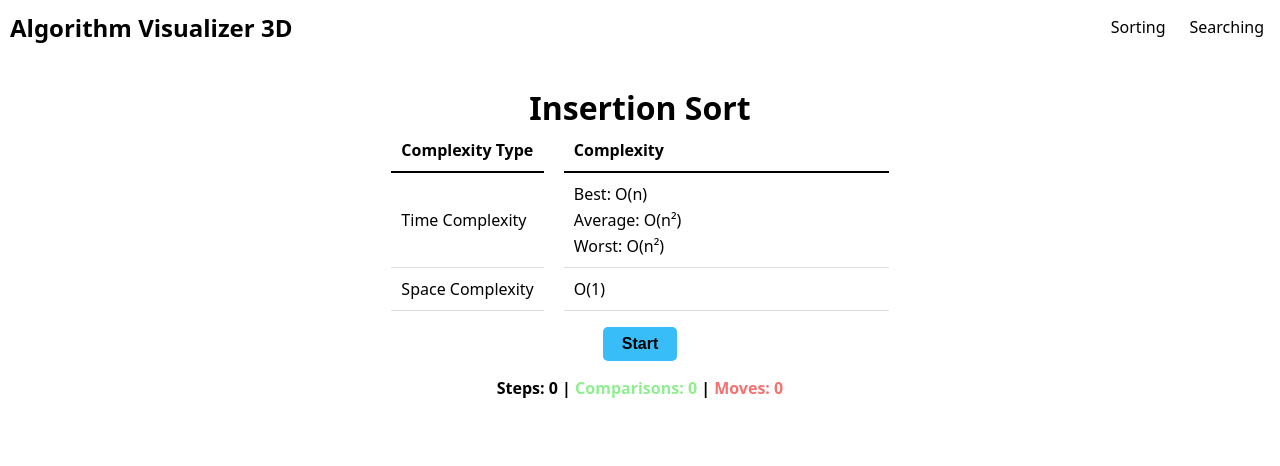
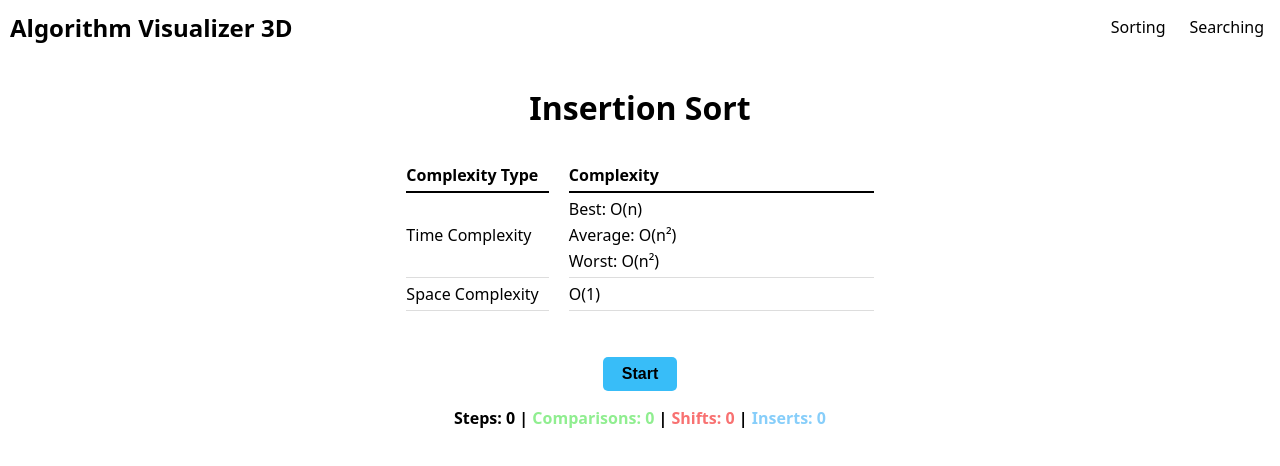
Before and after one commit to shin-noda/algorithm-visualizer-3d, a React (Vite) app: page /algorithm-visualizer-3d/insertion-sort in a window 1280 px wide. Shown: the top 466 px of the page. Built offline with nearby package versions, Linux system fonts and the light colour scheme; no server answers.

Commit message:
Modified code for Insertion Sort. Also added the steps board.

```diff
--- a/src/components/complexityTable/ComplexityTable.css
+++ b/src/components/complexityTable/ComplexityTable.css
@@ -1,5 +1,7 @@
 .complexity-table {
   display: grid;
+  margin-top: 30px;
+  margin-bottom: 30px;
   grid-template-columns: 1fr 2fr;
   font-family: system-ui, sans-serif;
   font-size: 1rem;
--- a/src/components/footer/Footer.css
+++ b/src/components/footer/Footer.css
@@ -1,9 +1,7 @@
 .footer {
-	position: relative;
 	background-color: #fff;
 	color: #000;
 	text-align: center;
 	padding: 1rem;
-	margin-top: auto;
 	font-size: 0.875rem;
 }
--- a/src/components/insertionMiddleBar/InsertionMiddleBar.css
+++ b/src/components/insertionMiddleBar/InsertionMiddleBar.css
@@ -31,6 +31,10 @@
   color: #90ee90; /* light green */
 }
 
-.middle-bar-text .swaps {
+.middle-bar-text .shifts {
   color: #f87171; /* light red */
 }
+
+.middle-bar-text .inserts {
+  color: #87cefa; /* light sky blue */
+}
--- a/src/components/insertionMiddleBar/InsertionMiddleBar.tsx
+++ b/src/components/insertionMiddleBar/InsertionMiddleBar.tsx
@@ -5,7 +5,8 @@ interface InsertionMiddleBarProps {
   onClick: () => void;
   steps: number;
   comparisons: number;
-  moves: number; // instead of swaps
+  shifts: number;
+  inserts: number;
   isSorting: boolean;
   isFinished: boolean;
 }
@@ -14,7 +15,8 @@ const InsertionMiddleBar = ({
   onClick,
   steps,
   comparisons,
-  moves,
+  shifts,
+  inserts,
   isSorting,
   isFinished,
 }: InsertionMiddleBarProps) => {
@@ -40,7 +42,8 @@ const InsertionMiddleBar = ({
       <span className="middle-bar-text">
         Steps: {steps} |{" "}
         <span className="comparisons">Comparisons: {comparisons}</span> |{" "}
-        <span className="swaps">Moves: {moves}</span>
+        <span className="shifts">Shifts: {shifts}</span> |{" "}
+        <span className="inserts">Inserts: {inserts}</span>
       </span>
     </div>
   );
--- a/src/components/stepsBoard/StepsBoard.css
+++ b/src/components/stepsBoard/StepsBoard.css
@@ -1,17 +1,21 @@
 .steps-board {
   width: 100%;
-  max-height: 300px;
+  max-width: 800px;
+  height: 350px;
+  min-height: 350px;
+  max-height: 350px;
   overflow-y: auto;
   background: #f0f0f0;
   padding: 10px;
   border-radius: 8px;
   font-family: monospace;
   flex-shrink: 0; /* prevent shrinking */
-  margin-top: 1rem;
+  margin-top: 4rem;
 }
 
-.steps-board h3 {
-    margin-top: 0;
+.board-header {
+    margin-top: 15px;
+    margin-bottom: 15px;
 }
 
 /* grid layout for steps table */
--- a/src/components/stepsBoard/StepsBoard.tsx
+++ b/src/components/stepsBoard/StepsBoard.tsx
@@ -2,7 +2,7 @@
 import "./StepsBoard.css";
 
 type Step = {
-  type: "comparison" | "swap";
+  type: "comparison" | "shift" | "insert"; // Corrected types
   indices: number[];
   array: number[]; // <-- store current array state in each step
 };
@@ -12,9 +12,22 @@ interface StepsBoardProps {
 }
 
 const StepsBoard = ({ steps }: StepsBoardProps) => {
+  const getProcedureName = (type: Step['type']) => {
+    switch (type) {
+      case "comparison":
+        return "Compare";
+      case "shift":
+        return "Shift";
+      case "insert":
+        return "Insert";
+      default:
+        return "Unknown";
+    }
+  };
+
   return (
     <div className="steps-board">
-      <h3>Steps History</h3>
+      <h2 className="board-header">Steps History</h2>
 
       <div className="steps-grid">
         <div className="row header">
@@ -27,7 +40,7 @@ const StepsBoard = ({ steps }: StepsBoardProps) => {
         {steps.map((step, idx) => (
           <div className="row" key={idx}>
             <div className="cell">{idx + 1}</div>
-            <div className="cell">{step.type === "comparison" ? "Compare" : "Swap"}</div>
+            <div className="cell">{getProcedureName(step.type)}</div>
             <div className="cell">[{step.indices.join(", ")}]</div>
             <div className="cell">[{step.array.join(", ")}]</div>
           </div>
--- a/src/pages/bubbleSort/BubbleSort.css
+++ b/src/pages/bubbleSort/BubbleSort.css
@@ -1,21 +1,10 @@
-.bubble-sort-page {
-  width: 100vw;
-  height: 100vh;
-  padding: 2rem;
-  box-sizing: border-box;
-  display: flex;
-  flex-direction: column;
-  align-items: center;
-}
-
-.bubble-sort-page h1 {
-  margin: 0 0 1rem 0;
+h1 {
   color: #000;
 }
 
 .bubble-sort-canvas {
   width: 100%;
-  height: 300px;
+  height: 350px;
 }
 
 .bubble-bar {
--- a/src/pages/bubbleSort/BubbleSort.tsx
+++ b/src/pages/bubbleSort/BubbleSort.tsx
@@ -7,6 +7,7 @@ import MiddleBar from "../../components/middleBar/MiddleBar";
 import ComplexityTable from "../../components/complexityTable/ComplexityTable";
 import SortingScene from "../../scenes/sortingScene/SortingScene";
 import Arrow from "../../components/arrow/Arrow";
+import StepsBoard from "../../components/stepsBoard/StepsBoard";
 
 // css
 import "./BubbleSort.css";
@@ -36,7 +37,7 @@ const BubbleSort = () => {
 
   const [comparing, setComparing] = useState<number[]>([]);
   const [swapping, setSwapping] = useState<number[]>([]);
-  const [, setStepHistory] = useState<Step[]>([]);
+  const [stepHistory, setStepHistory] = useState<Step[]>([]);
 
   const startOrRestart = () => {
     if (!isSorting && i === 0 && j === 0) {
@@ -109,7 +110,7 @@ const BubbleSort = () => {
   }, [isSorting, arr, i, j]);
 
   return (
-    <div className="bubble-sort-page">
+    <div className="main">
       <h1>Bubble Sort</h1>
 
       <ComplexityTable
@@ -145,6 +146,9 @@ const BubbleSort = () => {
           ))}
         </Canvas>
       </div>
+
+      {/* Steps board */}
+      <StepsBoard steps={stepHistory} />
     </div>
   );
 };
--- a/src/pages/insertionSort/InsertionSort.css
+++ b/src/pages/insertionSort/InsertionSort.css
@@ -1,14 +1,4 @@
-.insertion-sort-page {
-  width: 100vw;
-  height: 100vh;
-  padding: 2rem;
-  box-sizing: border-box;
-  display: flex;
-  flex-direction: column;
-  align-items: center;
-}
-
 .insertion-sort-canvas {
   width: 100%;
-  height: 300px;
+  height: 350px;
 }
--- a/src/pages/insertionSort/InsertionSort.tsx
+++ b/src/pages/insertionSort/InsertionSort.tsx
@@ -1,4 +1,3 @@
-// src/pages/insertionSort/InsertionSort.tsx
 import { useState, useEffect } from "react";
 import { Canvas } from "@react-three/fiber";
 
@@ -7,6 +6,7 @@ import ComplexityTable from "../../components/complexityTable/ComplexityTable";
 import SortingScene from "../../scenes/sortingScene/SortingScene";
 import InsertionMiddleBar from "../../components/insertionMiddleBar/InsertionMiddleBar";
 import Arrow from "../../components/arrow/Arrow";
+import StepsBoard from "../../components/stepsBoard/StepsBoard";
 
 // css
 import "./InsertionSort.css";
@@ -27,10 +27,19 @@ const InsertionSort = () => {
   const [key, setKey] = useState<number | null>(null);
   const [isSorting, setIsSorting] = useState(false);
   const [comparisons, setComparisons] = useState(0);
-  const [moves, setMoves] = useState(0);
+  // --- CHANGES START HERE ---
+  // Replace single 'moves' state with separate 'shifts' and 'inserts' states
+  const [shifts, setShifts] = useState(0);
+  const [inserts, setInserts] = useState(0);
+  // --- CHANGES END HERE ---
 
   const [comparing, setComparing] = useState<number | null>(null);
-  const [swapping, setSwapping] = useState<number[]>([]);
+  const [shifting, setShifting] = useState<number[]>([]);
+
+  // Steps history for StepsBoard
+  const [stepsHistory, setStepsHistory] = useState<
+    { type: "comparison" | "shift" | "insert"; indices: number[]; array: number[] }[]
+  >([]);
 
   const startOrRestart = () => {
     if (!isSorting && i === 1 && j === 1) {
@@ -41,66 +50,114 @@ const InsertionSort = () => {
       setJ(1);
       setKey(null);
       setComparisons(0);
-      setMoves(0);
+      // --- CHANGES START HERE ---
+      // Reset new states on restart
+      setShifts(0);
+      setInserts(0);
+      // --- CHANGES END HERE ---
       setComparing(null);
-      setSwapping([]);
+      setShifting([]);
+      setStepsHistory([]);
     }
   };
 
-  const steps = comparisons + moves;
+  // --- CHANGES START HERE ---
+  // Calculate total steps from all three operations
+  const steps = comparisons + shifts + inserts;
+  // --- CHANGES END HERE ---
   const isFinished = !isSorting && i >= arr.length;
 
   useEffect(() => {
-    if (!isSorting) return;
-    if (i >= arr.length) {
+    if (!isSorting || i >= arr.length) {
       setIsSorting(false);
       setComparing(null);
-      setSwapping([]);
+      setShifting([]);
       return;
     }
 
-    const interval = setInterval(() => {
-      const newArr = [...arr];
+    const sortStep = () => {
+      const currentArr = [...arr];
 
       if (key === null) {
-        // Pick the next key
-        setKey(newArr[i]);
+        // Step 1: Pick the next key to insert
+        setKey(currentArr[i]);
         setJ(i - 1);
         setComparing(i);
-      } else if (j >= 0 && newArr[j] > key) {
-        // Shift elements to the right
-        newArr[j + 1] = newArr[j];
-        setArr(newArr);
-        setSwapping([j, j + 1]);
-        setMoves((prev) => prev + 1);
-        setComparisons((prev) => prev + 1); // This is the correct place to count a comparison
+        return;
+      }
+
+      if (j >= 0) {
+        // Step 2: Perform a comparison
+        setComparisons((prev) => prev + 1);
         setComparing(j);
 
-        // Clear swapping highlight after 300ms
-        setTimeout(() => setSwapping([]), 300);
+        // Record the comparison step
+        setStepsHistory((prev) => [
+          ...prev,
+          { type: "comparison", indices: [j, j + 1], array: [...currentArr] },
+        ]);
 
-        // Decrement j only if shift happened
-        setJ((prev) => prev - 1);
+        if (currentArr[j] > key) {
+          // Step 3: Shift the element
+          currentArr[j + 1] = currentArr[j];
+          setArr(currentArr);
+          setShifting([j, j + 1]);
+          // --- CHANGES START HERE ---
+          // Increment the shifts counter
+          setShifts((prev) => prev + 1);
+          // --- CHANGES END HERE ---
+
+          // Record the shift step
+          setStepsHistory((prev) => [
+            ...prev,
+            { type: "shift", indices: [j, j + 1], array: [...currentArr] },
+          ]);
+
+          setJ((prev) => prev - 1);
+        } else {
+          // Step 4: Insert the key and move to the next unsorted element
+          currentArr[j + 1] = key;
+          setArr(currentArr);
+          setKey(null);
+          setI((prev) => prev + 1);
+          setComparing(null);
+          // --- CHANGES START HERE ---
+          // Increment the inserts counter
+          setInserts((prev) => prev + 1);
+          // --- CHANGES END HERE ---
+
+          // Record the insertion step
+          setStepsHistory((prev) => [
+            ...prev,
+            { type: "insert", indices: [j + 1], array: [...currentArr] },
+          ]);
+        }
       } else {
-        // Insert the key in the correct position and count the final comparison
-        newArr[j + 1] = key!;
-        setArr(newArr);
+        // Step 5: Insert the key at the beginning (index 0)
+        currentArr[0] = key;
+        setArr(currentArr);
         setKey(null);
         setI((prev) => prev + 1);
         setComparing(null);
-        // This is the additional comparison for when the element is not greater than the key or the start of the array is reached.
-        // It should only be counted if j was not already -1.
-        if (j >= 0) {
-           setComparisons((prev) => prev + 1);
-        }
+        // --- CHANGES START HERE ---
+        // Increment the inserts counter
+        setInserts((prev) => prev + 1);
+        // --- CHANGES END HERE ---
+
+        // Record the insertion step
+        setStepsHistory((prev) => [
+          ...prev,
+          { type: "insert", indices: [0], array: [...currentArr] },
+        ]);
       }
-    }, 300);
+    };
 
-    return () => clearInterval(interval);
+    const timer = setTimeout(sortStep, 300);
+    return () => clearTimeout(timer);
   }, [isSorting, arr, i, j, key]);
 
   return (
-    <div className="insertion-sort-page">
+    <div className="main">
       <h1>Insertion Sort</h1>
 
       <ComplexityTable
@@ -112,7 +169,11 @@ const InsertionSort = () => {
         onClick={startOrRestart}
         steps={steps}
         comparisons={comparisons}
-        moves={moves}
+        // --- CHANGES START HERE ---
+        // Pass the new shifts and inserts props
+        shifts={shifts}
+        inserts={inserts}
+        // --- CHANGES END HERE ---
         isSorting={isSorting}
         isFinished={isFinished}
       />
@@ -125,15 +186,20 @@ const InsertionSort = () => {
           {/* Bars */}
           <SortingScene
             arr={arr}
-            swapping={swapping}
+            swapping={shifting} // Renamed for clarity, passing shifting state
             maxBarHeight={5}
             barWidth={0.8}
           />
 
           {/* Current comparison arrow */}
-          {comparing !== null && <Arrow index={comparing} arr={arr} color="lightgreen" />}
+          {comparing !== null && (
+            <Arrow index={comparing} arr={arr} color="lightgreen" />
+          )}
         </Canvas>
       </div>
+
+      {/* StepsBoard below canvas */}
+      <StepsBoard steps={stepsHistory} />
     </div>
   );
 };
--- a/src/pages/selectionSort/SelectionSort.css
+++ b/src/pages/selectionSort/SelectionSort.css
@@ -1,14 +1,4 @@
-.selection-sort-page {
-  width: 100vw;
-  height: 100vh;
-  padding: 2rem;
-  box-sizing: border-box;
-  display: flex;
-  flex-direction: column;
-  align-items: center;
-}
-
 .selection-sort-canvas {
   width: 100%;
-  height: 300px;
+  height: 350px;
 }
--- a/src/pages/selectionSort/SelectionSort.tsx
+++ b/src/pages/selectionSort/SelectionSort.tsx
@@ -7,6 +7,7 @@ import MiddleBar from "../../components/middleBar/MiddleBar";
 import ComplexityTable from "../../components/complexityTable/ComplexityTable";
 import SortingScene from "../../scenes/sortingScene/SortingScene";
 import Arrow from "../../components/arrow/Arrow";
+import StepsBoard from "../../components/stepsBoard/StepsBoard";
 
 // css
 import "./SelectionSort.css";
@@ -18,6 +19,12 @@ const MAX_VALUE = 100;
 // Generate random array
 const generateArray = (size: number, maxVal: number) =>
   Array.from({ length: size }, () => Math.floor(Math.random() * maxVal) + 1);
+
+type Step = {
+  type: "comparison" | "swap";
+  indices: number[];
+  array: number[];
+};
 
 const SelectionSort = () => {
   const [array] = useState(() => generateArray(ARRAY_SIZE, MAX_VALUE));
@@ -32,6 +39,7 @@ const SelectionSort = () => {
   const [comparing, setComparing] = useState<number | null>(null);
   const [currentMin, setCurrentMin] = useState<number | null>(null);
   const [swapping, setSwapping] = useState<number[]>([]);
+  const [stepHistory, setStepHistory] = useState<Step[]>([]);
 
   const startOrRestart = () => {
     if (!isSorting && i === 0 && j === 0) {
@@ -46,6 +54,7 @@ const SelectionSort = () => {
       setComparing(null);
       setCurrentMin(null);
       setSwapping([]);
+      setStepHistory([]);
     }
   };
 
@@ -71,6 +80,10 @@ const SelectionSort = () => {
 
         if (j !== minIndex) {
           setComparisons((prev) => prev + 1);
+          setStepHistory((prev) => [
+            ...prev,
+            { type: "comparison", indices: [j, minIndex], array: [...arr] },
+          ]);
         }
 
         if (newArr[j] < newArr[minIndex]) {
@@ -86,6 +99,10 @@ const SelectionSort = () => {
           setArr(newArr);
           setSwapping([i, minIndex]);
           setSwaps((prev) => prev + 1);
+          setStepHistory((prev) => [
+            ...prev,
+            { type: "swap", indices: [i, minIndex], array: [...newArr] },
+          ]);
 
           setTimeout(() => setSwapping([]), 300);
         }
@@ -103,7 +120,7 @@ const SelectionSort = () => {
   }, [isSorting, arr, i, j, minIndex]);
 
   return (
-    <div className="selection-sort-page">
+    <div className="main">
       <h1>Selection Sort</h1>
 
       <ComplexityTable
@@ -126,12 +143,7 @@ const SelectionSort = () => {
           <pointLight position={[10, 20, 10]} />
 
           {/* Bars */}
-          <SortingScene
-            arr={arr}
-            swapping={swapping}
-            maxBarHeight={5}
-            barWidth={0.8}
-          />
+          <SortingScene arr={arr} swapping={swapping} maxBarHeight={5} barWidth={0.8} />
 
           {/* Current comparison arrow (light green) */}
           {comparing !== null && <Arrow index={comparing} arr={arr} color="lightgreen" />}
@@ -140,6 +152,9 @@ const SelectionSort = () => {
           {currentMin !== null && <Arrow index={currentMin} arr={arr} color="orange" />}
         </Canvas>
       </div>
+
+      {/* Steps board */}
+      <StepsBoard steps={stepHistory} />
     </div>
   );
 };
```
